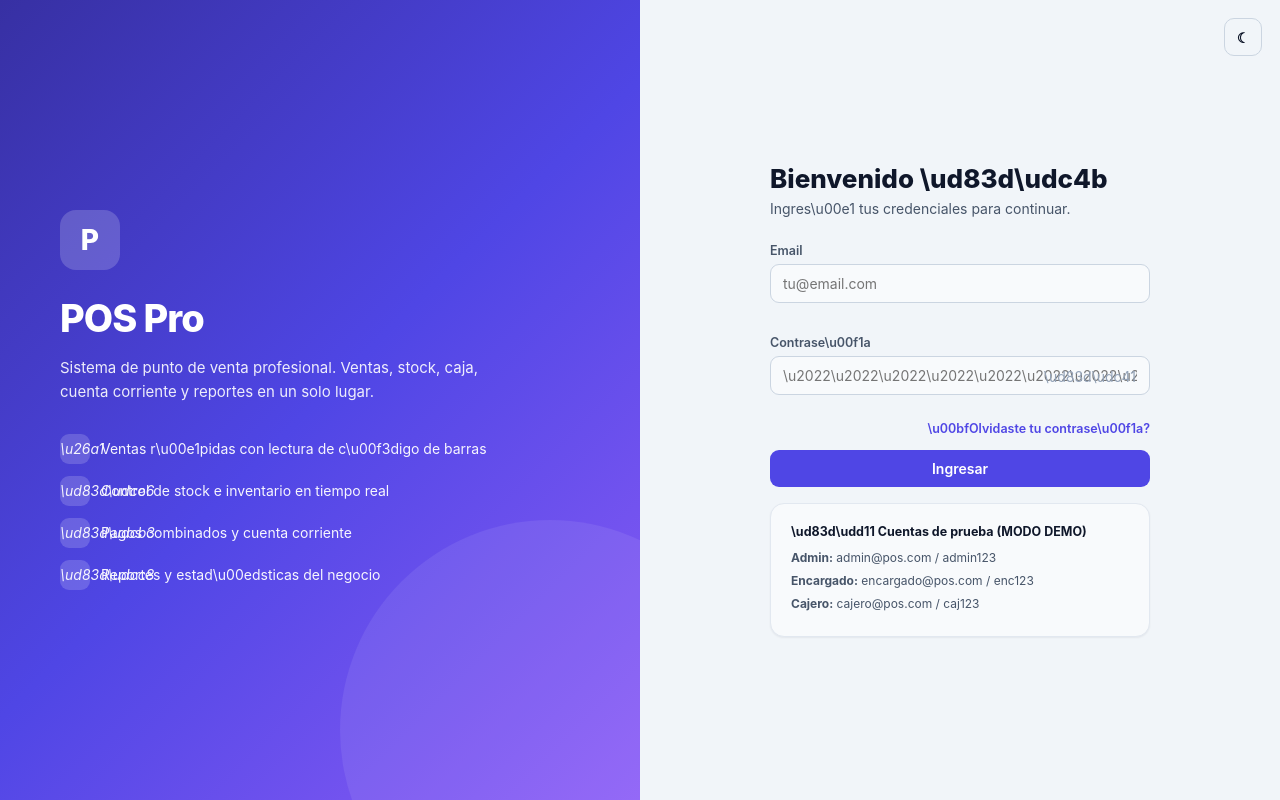
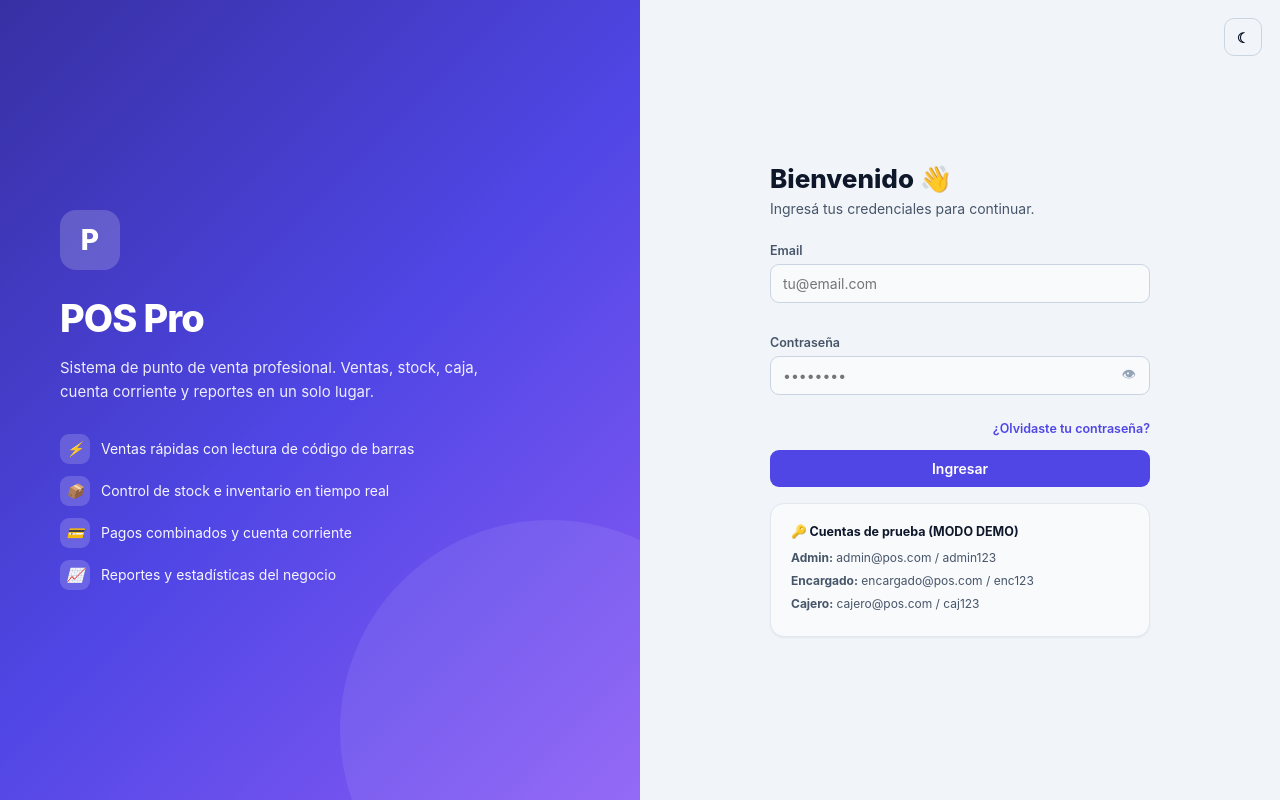
Before and after one commit to micasa27822024-netizen/POS-Demo, a plain HTML site: page login.html in a window 1280 px wide. Drawn offline with Linux system fonts and the light colour scheme.

Commit message:
Add files via upload

```diff
--- a/login.html
+++ b/login.html
@@ -12,30 +12,30 @@
     <h1>POS Pro</h1>
     <p>Sistema de punto de venta profesional. Ventas, stock, caja, cuenta corriente y reportes en un solo lugar.</p>
     <ul>
-      <li><i>\u26a1</i> Ventas r\u00e1pidas con lectura de c\u00f3digo de barras</li>
-      <li><i>\ud83d\udce6</i> Control de stock e inventario en tiempo real</li>
-      <li><i>\ud83d\udcb3</i> Pagos combinados y cuenta corriente</li>
-      <li><i>\ud83d\udcc8</i> Reportes y estad\u00edsticas del negocio</li>
+      <li><i>⚡</i> Ventas rápidas con lectura de código de barras</li>
+      <li><i>📦</i> Control de stock e inventario en tiempo real</li>
+      <li><i>💳</i> Pagos combinados y cuenta corriente</li>
+      <li><i>📈</i> Reportes y estadísticas del negocio</li>
     </ul>
   </div>
   <div class="panel">
     <div id="themeSlot" class="toggle-dark"></div>
     <div class="box">
-      <h2>Bienvenido \ud83d\udc4b</h2>
-      <p class="lead">Ingres\u00e1 tus credenciales para continuar.</p>
+      <h2>Bienvenido 👋</h2>
+      <p class="lead">Ingresá tus credenciales para continuar.</p>
       <form id="loginForm" novalidate>
         <div class="field"><label>Email</label>
           <input class="input" name="email" type="email" placeholder="tu@email.com" autocomplete="username">
           <div class="err-msg"></div></div>
-        <div class="field"><label>Contrase\u00f1a</label>
-          <div class="pw-wrap"><input class="input" name="password" type="password" placeholder="\u2022\u2022\u2022\u2022\u2022\u2022\u2022\u2022" autocomplete="current-password">
-          <span class="eye" id="togglePw">\ud83d\udc41</span></div>
+        <div class="field"><label>Contraseña</label>
+          <div class="pw-wrap"><input class="input" name="password" type="password" placeholder="••••••••" autocomplete="current-password">
+          <span class="eye" id="togglePw">👁</span></div>
           <div class="err-msg"></div></div>
-        <div class="forgot" id="forgot">\u00bfOlvidaste tu contrase\u00f1a?</div>
+        <div class="forgot" id="forgot">¿Olvidaste tu contraseña?</div>
         <button class="btn btn-primary w-full" type="submit" id="btnLogin">Ingresar</button>
       </form>
       <div class="card card-pad mt-16" style="background:var(--surface-2)">
-        <div style="font-weight:700;font-size:12.5px;margin-bottom:8px">\ud83d\udd11 Cuentas de prueba (MODO DEMO)</div>
+        <div style="font-weight:700;font-size:12.5px;margin-bottom:8px">🔑 Cuentas de prueba (MODO DEMO)</div>
         <div style="font-size:12px;color:var(--text-2);line-height:1.9">
           <b>Admin:</b> admin@pos.com / admin123<br>
           <b>Encargado:</b> encargado@pos.com / enc123<br>
```
Also changed, not shown: cash.html (+2 -2 lines), clients.html (+2 -2 lines), index.html (+1 -1 lines), purchases.html (+2 -2 lines), sales.html (+2 -2 lines), stock.html (+2 -2 lines), suppliers.html (+2 -2 lines).
